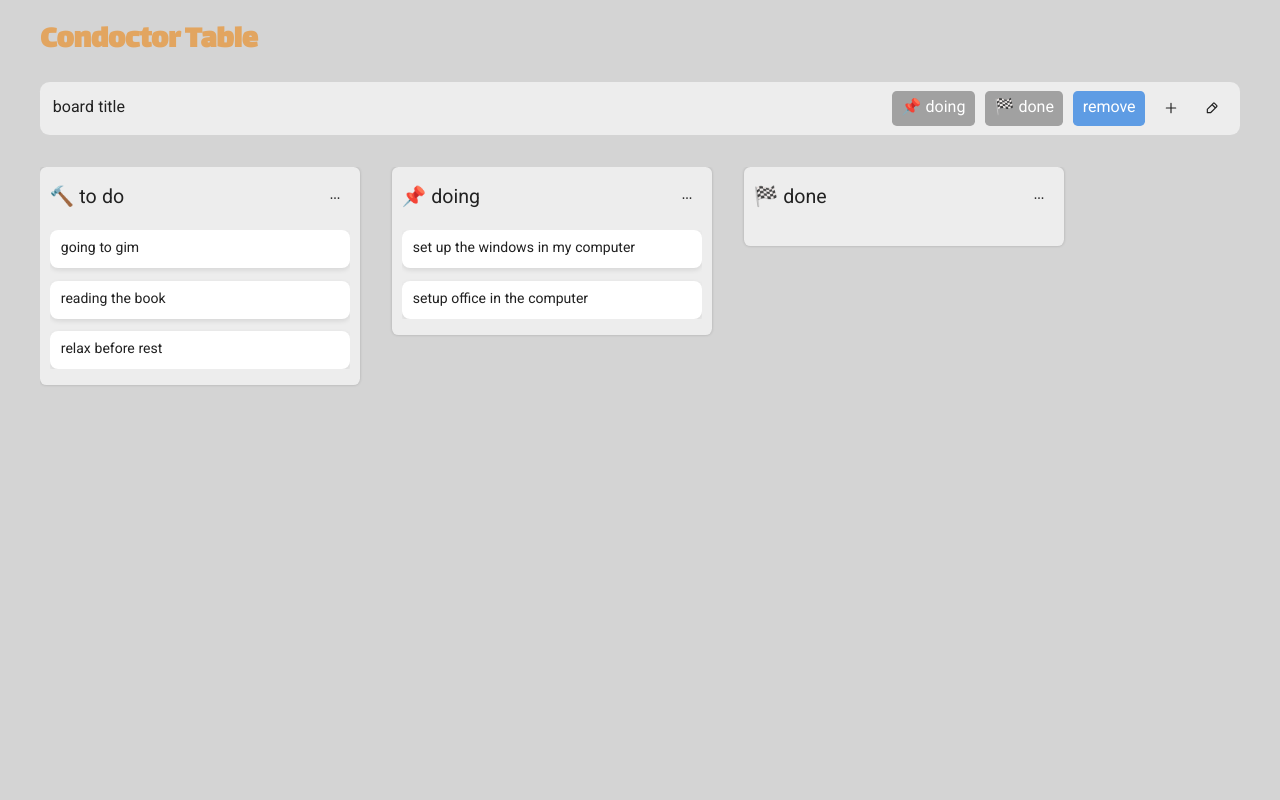
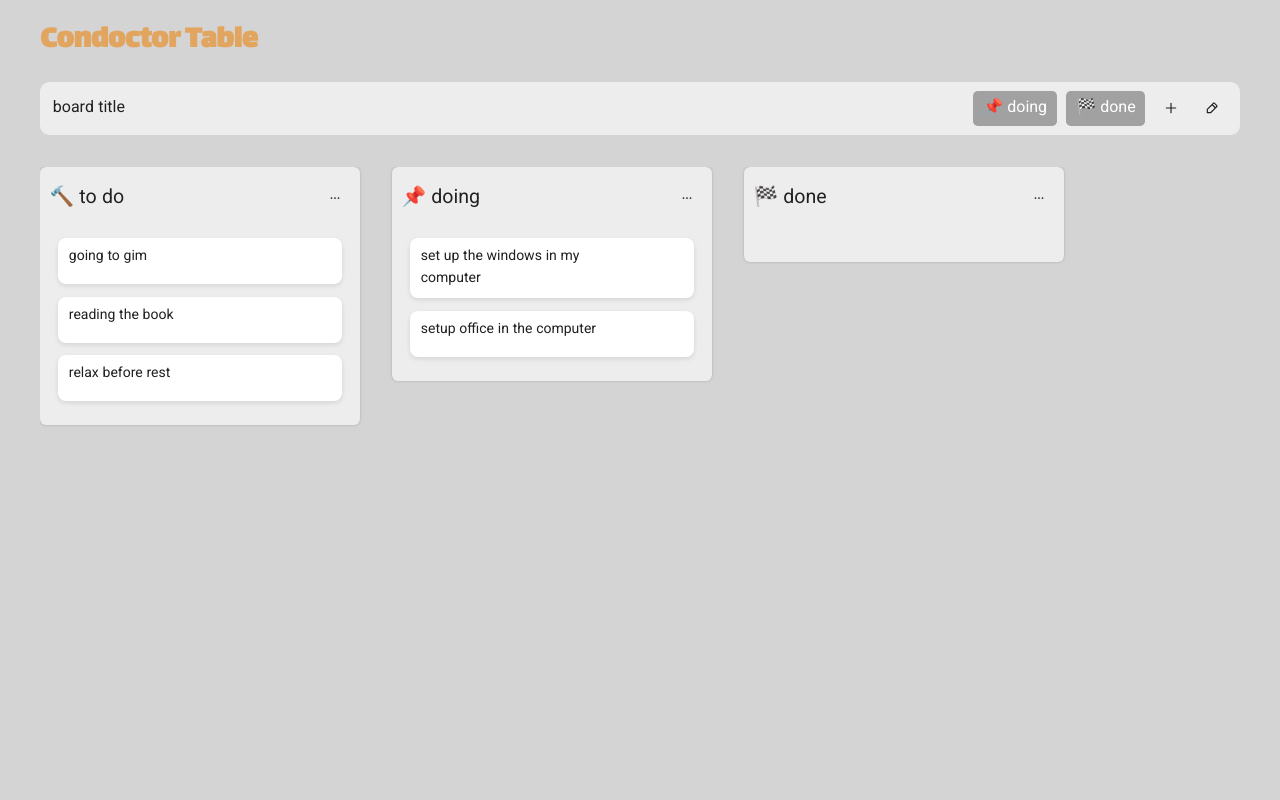
Before and after one commit to aminkazemideveloper-web/todo-tables, a React (Vite) app: page /board/1 in a window 1280 px wide. Both pictures are taken after a click on the element "going to gim". Shown: the top 800 px of the page. Built offline with nearby package versions, Linux system fonts and the light colour scheme.

Commit message:
[Add] craetBoardContext

```diff
--- a/src/components/Board/Board.tsx
+++ b/src/components/Board/Board.tsx
@@ -1,188 +1,77 @@
-import { useEffect, useState, type ReactNode } from "react";
+import { use, useEffect, useState, type ReactNode } from "react";
 
-
-import styles from './Board.module.css'
 import IconButton from "../common/IconButton/IconButton";
 import MingcuteAddLine from "../../icons/MingcuteAddLine";
 import MingcuteEdit2Line from "../../icons/MingcuteEdit2Line";
+import Button from "../common/Button/Button";
 
+import { BoardContext } from "../../context/board-context";
 import List from "../List/List";
-import type { ListType } from "../../types/list";
-import Button from "../common/Button/Button";
-import { load, save } from "../../utiles/local-storage";
 
+import styles from './Board.module.css'
 
 export default function Board(): ReactNode {
-
-    const [lists, setLists] = useState<ListType[]>(load)
     const [activeListID, setActiveListID] = useState<string | null>(null)
     const [activeListItemID, setActiveListItemID] = useState<string | null>(null)
+    const { list, move } = use(BoardContext)
 
-    useEffect(()=>{
-        save("list",lists)
-    } , [lists])
+    useEffect(() => {
+        const handleDocumentKeyDown = (e: KeyboardEvent) => {
+            if (e.code !== "Escape") {
+                return
+            }
+            setActiveListID(null)
+            setActiveListItemID(null)
+        }
+        document.addEventListener("keydown", handleDocumentKeyDown)
 
-    useEffect(()=>{
-
-        const handleDocumentKeyDown = (e : KeyboardEvent)=>{
-                if(e.code !== "Escape"){
-                    return
-                }
-                setActiveListID(null)
-                setActiveListItemID(null)
-                console.log("key down");
-
+        return () => {
+            document.removeEventListener("keydown", handleDocumentKeyDown)
         }
-        document.addEventListener("keydown" , handleDocumentKeyDown )
-
-        return ()=>{
-            document.removeEventListener("keydown" , handleDocumentKeyDown)
-        }
-    } , [])
-
+    }, [])
 
     const handleItemClick = (itemID: string, listID: string): void => {
         setActiveListID(listID)
         setActiveListItemID(itemID)
     }
 
-    const handleRemoveItem = (): void => {
-
-        setLists(old => {
-
-            try {
-                const activeListIndex = old.findIndex(list => list.id === activeListID)
-                if (activeListIndex === -1) {
-                    console.error("cant find active list")
-                    return old
-                }
-
-                const clone = [...old]
-                const activeList = { ...clone[activeListIndex] }
-
-
-
-                const activeItemIndex = activeList.items.findIndex(item => item.id === activeListItemID)
-                if (activeItemIndex === -1) {
-                    console.error("cant find active item")
-                    return old
-                }
-
-
-                activeList.items.splice(activeItemIndex, 1)
-
-                clone[activeListIndex] = activeList
-
-                return clone
-            } finally {
-                setActiveListID(null)
-                setActiveListItemID(null)
-
-            }
-
-        })
-    }
-
-
     const handleMoveItem = (destinationId: string): void => {
-            console.log("des id" , destinationId);
-
-        try {
-            setLists(old => {
-
-                const activelistIndex = old.findIndex(list => list.id === activeListID)
-                console.log("actlist" ,activelistIndex);
-
-                if (activelistIndex === -1) {
-                    console.error("cant find active list")
-                    return old
-                }
-                const destinationlistIndex = old.findIndex(list => list.id === destinationId)
-                if (destinationlistIndex === -1) {
-                    console.error("cant find active list")
-                    return old
-                }
-
-
-
-                const clone = [...old]
-                const activeList = {
-    ...clone[activelistIndex],
-    items: [...clone[activelistIndex].items]
-}
-                const destinationList = { ...clone[destinationlistIndex] , items : [...clone[destinationlistIndex].items] }
-
-                const activeListItemIndex = activeList.items.findIndex(item => item.id === activeListItemID)
-                console.log(activeListItemIndex);
-
-                if (activeListItemIndex === -1) {
-                    console.error("cant find active item")
-                    return old
-                }
-
-
-
-                const [movedItem] = activeList.items.splice(activeListItemIndex, 1)
-                destinationList.items.push(movedItem)
-
-
-                clone[activelistIndex] = activeList
-                clone[destinationlistIndex] = destinationList
-
-                return clone
-            })
-        } finally {
+        if (activeListID && activeListItemID !== null) {
+            move(activeListID, activeListItemID, destinationId)
             setActiveListID(null)
             setActiveListItemID(null)
         }
-
     }
-
-
 
     return (
         <div className={styles.board}>
-
             <div className={styles.toolbar}>
                 <div className={styles.title}>board title</div>
                 <div className={styles.actions}>
                     {activeListID !== null && (
                         <div className={styles.spacer}>
-
                             {
-
-                                lists.filter(list => list.id !== activeListID).map(list => (
-
+                                list.filter(list => list.id !== activeListID).map(list => (
                                     <Button key={list.id} color="gray" onClick={() => handleMoveItem(list.id)}>{list.title}</Button>
                                 ))}
-                            <Button onClick={handleRemoveItem}>remove</Button>
+
                         </div>
                     )}
-
                     <IconButton>
                         <MingcuteAddLine />
                     </IconButton>
                     <IconButton>
                         <MingcuteEdit2Line />
                     </IconButton>
-
-
                 </div>
             </div>
-
             <ul className={styles.lists}>
-                {lists.map(list => (
+                {list.map(list => (
                     <li key={list.id}>
                         <List list={list} onClick={handleItemClick} />
                     </li>
                 ))}
-
-
-
-
             </ul>
-
-
         </div>
     )
 }
--- a/src/components/List/List.module.css
+++ b/src/components/List/List.module.css
@@ -1,32 +1,34 @@
- .list{
+ .list {
      background-color: var(--color-surface--2);
      padding: 1rem 0.6rem;
      border-radius: 0.4rem;
      box-shadow: 0 0 3px rgba(0, 0, 0, 0.2);
      display: grid;
-                grid-template-rows: auto minmax(0 , 1fr);
+     grid-template-rows: auto minmax(0, 1fr);
      /* justify-items: start; */
      max-block-size: 100%;
      inline-size: 20rem;
      /* background-color: red; */
 
-                .header{
+     .header {
          display: flex;
          justify-content: space-between;
          align-items: center;
          gap: 1rem;
          margin-block-end: 1rem;
-                    .title{}
+
+         .title {}
 
      }
-                .items{
+
+     .items {
          display: grid;
          align-content: start;
          row-gap: 0.8rem;
          block-size: 100%;
          overflow: auto;
-                    >li{
+         padding: 0.5rem;
 
+         >li {}
      }
  }
-             }
--- a/src/components/ListItem/ListItem.module.css
+++ b/src/components/ListItem/ListItem.module.css
@@ -1,4 +1,4 @@
-.item{
+.item {
     padding: 0.5rem 0.7rem;
     border-radius: 0.5rem;
     box-shadow: 0 2px 5px rgba(0, 0, 0, 0.1);
@@ -6,6 +6,20 @@
     font-size: var(--font-size-300);
     transition: all 0.25s ease;
     cursor: pointer;
+    display: grid;
+    grid-template-columns: 1fr auto;
+    gap: 1rem;
+    align-items: start;
 
+    button{
+        opacity: 0;
+    }
+
+    &:hover{
+        transform: translateY(-2px);
+        button{
+                opacity: 1;
+            }
+    }
 
 }
--- a/src/components/ListItem/ListItem.tsx
+++ b/src/components/ListItem/ListItem.tsx
@@ -1,6 +1,9 @@
-import type { ReactNode } from "react";
+import { use, type MouseEvent, type ReactNode } from "react";
 import styles from './ListItem.module.css'
 import type { ListItemType } from "../../types/list-item";
+import MingcuteDelete2Line from "../../icons/MingcuteDelete2Line";
+import IconButton from "../common/IconButton/IconButton";
+import { BoardContext } from "../../context/board-context";
 
 
 type Props = {
@@ -11,7 +14,19 @@ type Props = {
 
 
 export default function ListItem ({ item , onClick , listId} : Props) : ReactNode {
+    const {remove} =  use(BoardContext)
+
+
+     const handleRemoveButtonClick = (e: MouseEvent ): void => {
+            e.stopPropagation();
+            remove(listId , item.id)
+        }
     return (
-       <div className={styles.item} onClick={()=>onClick?.(item.id , listId)}>{item.title}</div>
+       <div className={styles.item} onClick={()=>onClick?.(item.id , listId)}>
+        {item.title}
+        <IconButton onClick={handleRemoveButtonClick}>
+            <MingcuteDelete2Line/>
+        </IconButton>
+        </div>
     )
 }
--- /dev/null
+++ b/src/context/board-context.ts
@@ -0,0 +1,18 @@
+import { createContext } from "react";
+import type { ListType } from "../types/list";
+
+type ValueContext = {
+    list: ListType[];
+    create: () => void;
+    move: (fromListId : string , itemId : string , toListId : string ) => void;
+    remove: (listId : string , itemId  : string ) => void;
+
+}
+
+
+export const BoardContext = createContext<ValueContext>({
+    list: [],
+    create: () => { },
+    move: () => { },
+    remove: () => { },
+})
--- /dev/null
+++ b/src/icons/MingcuteDelete2Line.tsx
@@ -0,0 +1,8 @@
+import React, { SVGProps } from 'react'
+
+export function MingcuteDelete2Line(props: SVGProps<SVGSVGElement>) {
+  return (
+    <svg xmlns="http://www.w3.org/2000/svg" width="1em" height="1em" viewBox="0 0 24 24" {...props}>{/* Icon from MingCute Icon by MingCute Design - https://github.com/Richard9394/MingCute/blob/main/LICENSE */}<g fill="none"><path d="m12.593 23.258l-.011.002l-.071.035l-.02.004l-.014-.004l-.071-.035q-.016-.005-.024.005l-.004.01l-.017.428l.005.02l.01.013l.104.074l.015.004l.012-.004l.104-.074l.012-.016l.004-.017l-.017-.427q-.004-.016-.017-.018m.265-.113l-.013.002l-.185.093l-.01.01l-.003.011l.018.43l.005.012l.008.007l.201.093q.019.005.029-.008l.004-.014l-.034-.614q-.005-.018-.02-.022m-.715.002a.02.02 0 0 0-.027.006l-.006.014l-.034.614q.001.018.017.024l.015-.002l.201-.093l.01-.008l.004-.011l.017-.43l-.003-.012l-.01-.01z" /><path fill="currentColor" d="M14.28 2a2 2 0 0 1 1.897 1.368L16.72 5H20a1 1 0 1 1 0 2l-.003.071l-.867 12.143A3 3 0 0 1 16.138 22H7.862a3 3 0 0 1-2.992-2.786L4.003 7.07L4 7a1 1 0 0 1 0-2h3.28l.543-1.632A2 2 0 0 1 9.721 2zm3.717 5H6.003l.862 12.071a1 1 0 0 0 .997.929h8.276a1 1 0 0 0 .997-.929zM10 10a1 1 0 0 1 .993.883L11 11v5a1 1 0 0 1-1.993.117L9 16v-5a1 1 0 0 1 1-1m4 0a1 1 0 0 1 1 1v5a1 1 0 1 1-2 0v-5a1 1 0 0 1 1-1m.28-6H9.72l-.333 1h5.226z" /></g></svg>
+  )
+}
+export default MingcuteDelete2Line
--- a/src/pages/BoardPage/BoardPage.module.css
+++ /dev/null
@@ -1 +0,0 @@
-.board-page{}
--- a/src/pages/BoardPage/BoardPage.tsx
+++ b/src/pages/BoardPage/BoardPage.tsx
@@ -2,13 +2,14 @@ import type { ReactNode } from "react";
 import styles from './BoardPage.module.css'
 import { useParams } from "react-router";
 import Board from "../../components/Board/Board";
-export default function BoardPage () : ReactNode {
+import BoardProvider from "../../providers/BoardProvider";
+export default function BoardPage(): ReactNode {
 
-        const {id} =  useParams()
+    const { id } = useParams()
 
     return (
-        <div className={styles["board-page"]}>
-            <Board/>
-        </div>
+        <BoardProvider>
+            <Board />
+        </BoardProvider>
     )
 }
--- /dev/null
+++ b/src/providers/BoardProvider.tsx
@@ -0,0 +1,98 @@
+import { useEffect, useState, type PropsWithChildren, type ReactNode } from "react";
+import { BoardContext } from "../context/board-context";
+import { load, save } from "../utiles/local-storage";
+import type { ListType } from "../types/list";
+
+type Props = PropsWithChildren
+
+export default function BoardProvider({ children }: Props): ReactNode {
+
+    const [list, setList] = useState<ListType[]>(load)
+
+    useEffect(()=>{
+            save("list",list)
+        } , [list])
+
+    const create = () => { }
+    const move = (fromListId : string , itemId : string , toListId : string ) => {
+        setList(old => {
+
+                const listIndex = old.findIndex(list => list.id === fromListId)
+
+
+                if (listIndex === -1) {
+                    console.error("cant find active list")
+                    return old
+                }
+                const tolistIndex = old.findIndex(list => list.id === toListId)
+                if (tolistIndex === -1) {
+                    console.error("cant find active list")
+                    return old
+                }
+
+
+
+                const clone = [...old]
+                const fromList = {
+                    ...clone[listIndex],
+                    items: [...clone[listIndex].items]
+                }
+                const toList = { ...clone[tolistIndex], items: [...clone[tolistIndex].items] }
+
+                const itemIndex = fromList.items.findIndex(item => item.id === itemId)
+
+
+                if (itemIndex === -1) {
+                    console.error("cant find active item")
+                    return old
+                }
+
+
+
+                const [movedItem] = fromList.items.splice(itemIndex, 1)
+                toList.items.push(movedItem)
+
+
+                clone[listIndex] = fromList
+                clone[tolistIndex] = toList
+
+                return clone
+            })
+     }
+    const remove = (listId : string , itemId  : string  ) => {
+        setList(old => {
+                const listIndex = old.findIndex(list => list.id === listId)
+                if (listIndex === -1) {
+                    console.error("cant find active list")
+                    return old
+                }
+
+                const clone = [...old]
+                const list = { ...clone[listIndex] }
+
+
+
+                const itemIndex = list.items.findIndex(item => item.id === itemId)
+                if (itemIndex === -1) {
+                    console.error("cant find active item")
+                    return old
+                }
+
+
+                list.items.splice(itemIndex, 1)
+
+                clone[listIndex] = list
+
+                return clone
+
+        })
+    }
+
+
+
+    return (
+        <BoardContext value={{ create, list, move, remove }}>
+            {children}
+        </BoardContext>
+    )
+}
```
Lines whose indentation alone changed are shown as unchanged.
